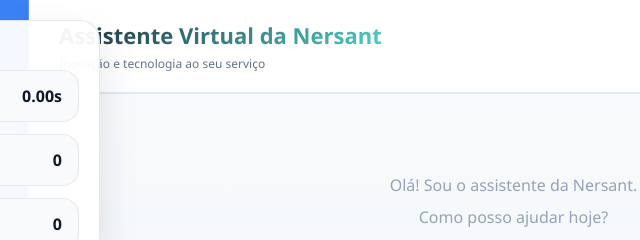
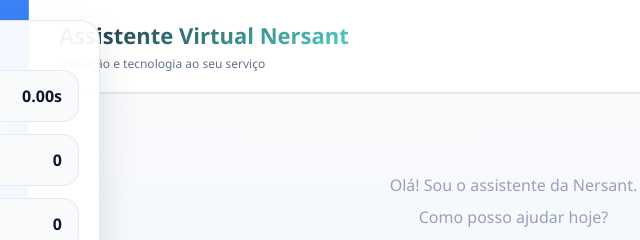
Before and after one commit to ManelBranco/Assistente-Virtual-IA-Nersant, a website: page public/index.html in a window 1280 px wide. Shown: the top 240 px of the page, 282-922 px from the left. Drawn offline with Linux system fonts and the light colour scheme; no server answers.

```diff
--- a/public/index.html
+++ b/public/index.html
@@ -33,7 +33,7 @@
 
         <div class="topbar">
             <div>
-                <h2>Assistente Virtual da Nersant</h2>
+                <h2>Assistente Virtual Nersant</h2>
                 <p class="topbar-subtitle"> Inovação e tecnologia ao seu serviço</p>
             </div>
             <div class="topbar-controls">
```
